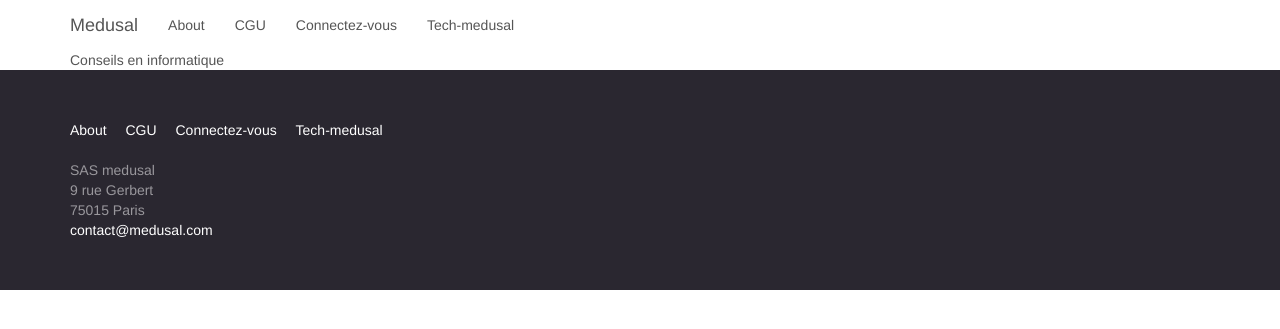
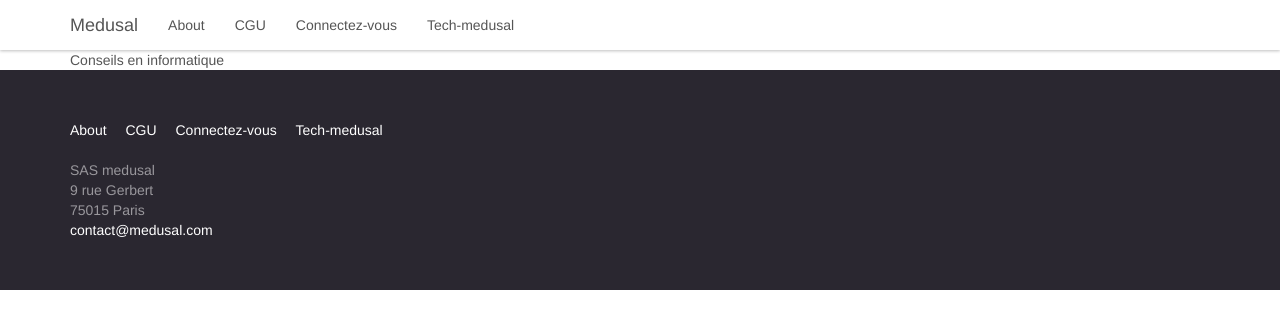
Before and after one commit to medusal/medusal.github.io, a Jekyll site: the page built from techmedusal.html, in a window 1280 px wide. Shown: the top 329 px of the page. Built offline with Jekyll 4.4.1, drawn with Linux system fonts in a browser that asks for light colours.

Commit message:
added navbar

```diff
--- a/css/main.scss
+++ b/css/main.scss
@@ -8,6 +8,10 @@ $text-color: #555;
 
 // Import partials from `sass_dir` (defaults to `_sass`)
 @import "bootstrap", "bs-docs-nav", "bs-docs-footer", "font-awesome", "syntax-highlighting";
+
+.navbar {
+  box-shadow: 0 1px 3px 0 #bfbfbf;
+}
 
 .bubble {
   animation: fade 10s infinite;
```
